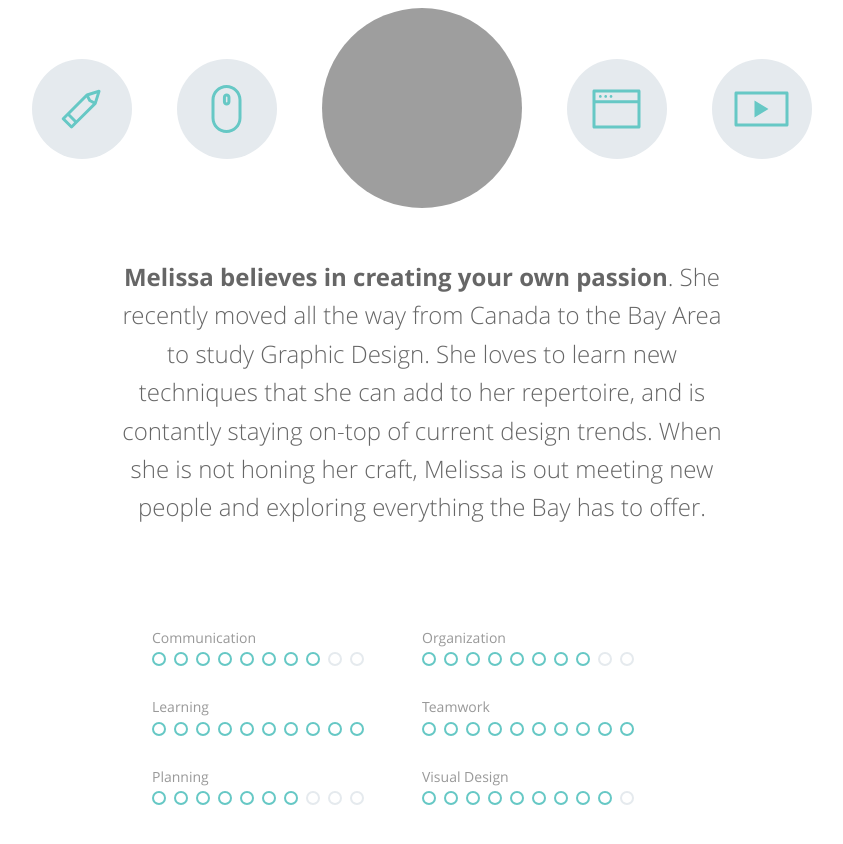
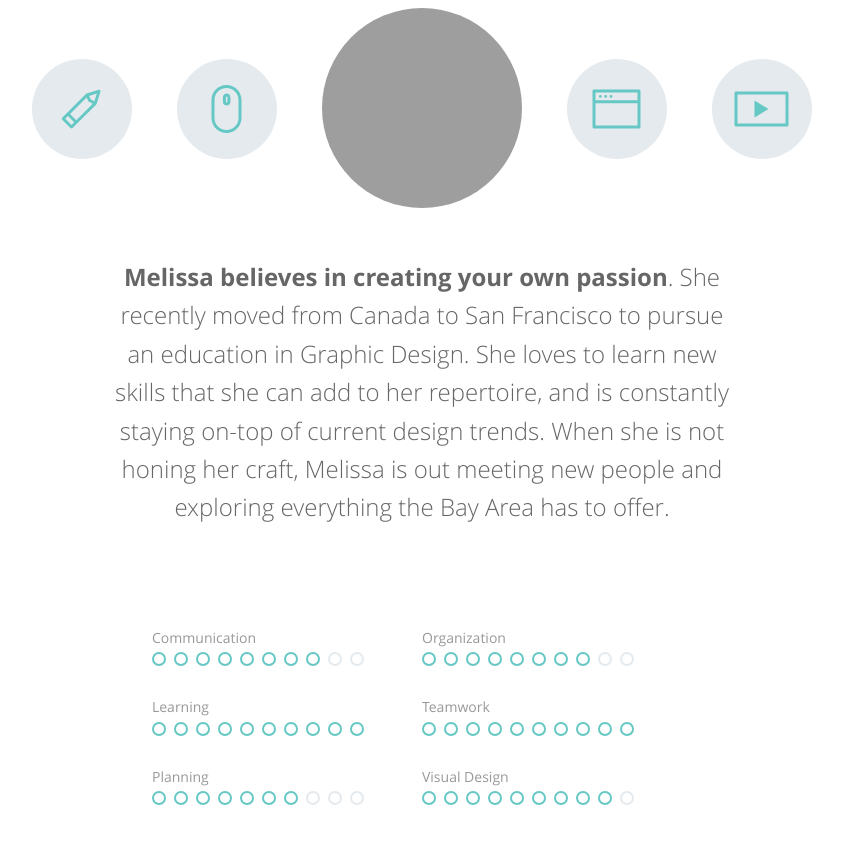
Before and after one commit to mynameismegan/mynameismegan.github.io, a Jekyll site: the page built from index.html, in a window 1280 px wide and 900 px high, scrolled down 525 px. Shown: the top 844 px of the window, without its empty margins (218-1061 px from the left). Built offline with Jekyll 4.4.1, drawn with Linux system fonts in a browser that asks for light colours; nearby versions of some CDN libraries.

```diff
--- a/_data/settings.yml
+++ b/_data/settings.yml
@@ -39,10 +39,10 @@ seo:
 # NOTE: The avatar is defined in the all.sass document.
 
 blurb: >
-  **Melissa believes in creating your own passion**. She recently moved all the way from Canada to the Bay Area to
-  study Graphic Design. She loves to learn new techniques that she can add to her repertoire,
-  and is contantly staying on-top of current design trends. When she is not honing her craft, Melissa is
-  out meeting new people and exploring everything the Bay has to offer.
+  **Melissa believes in creating your own passion**. She recently moved from Canada to San Francisco to
+  pursue an education in Graphic Design. She loves to learn new skills that she can add to her repertoire,
+  and is constantly staying on-top of current design trends. When she is not honing her craft, Melissa is
+  out meeting new people and exploring everything the Bay Area has to offer.
 
 
 skills:
```
Also changed, not shown: 5 other files.
